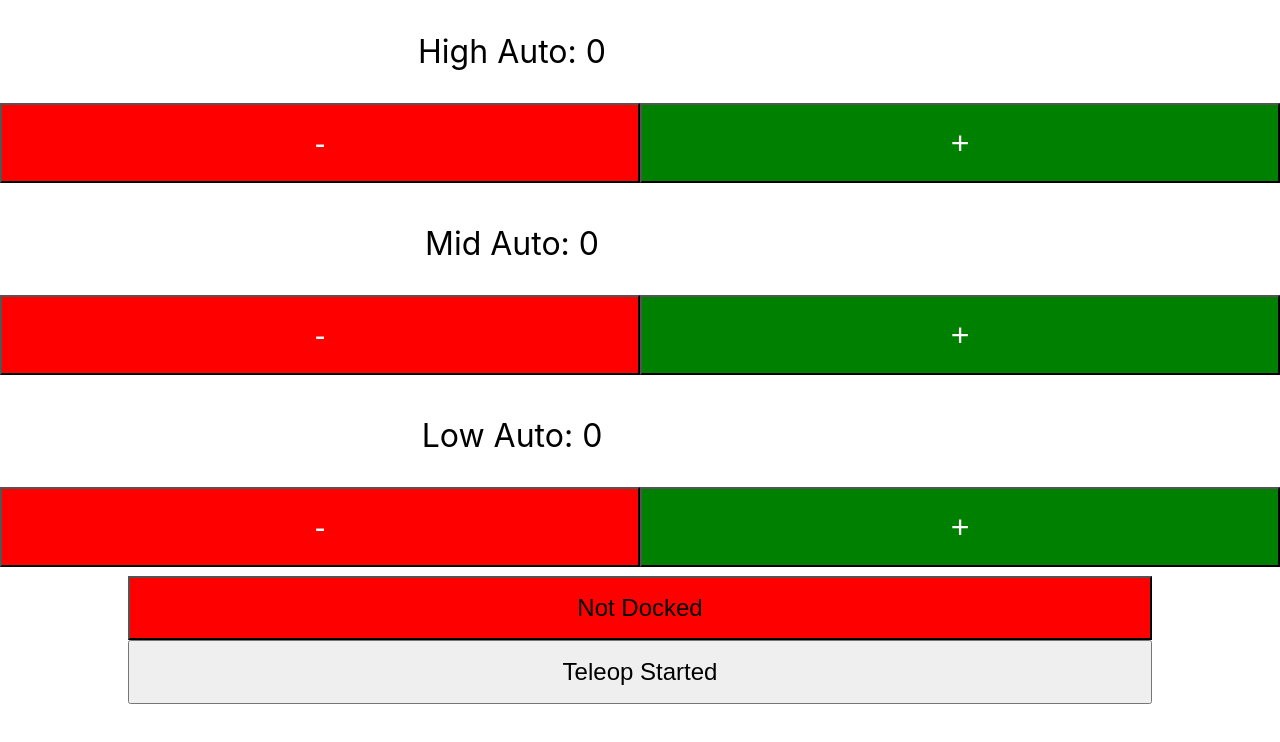
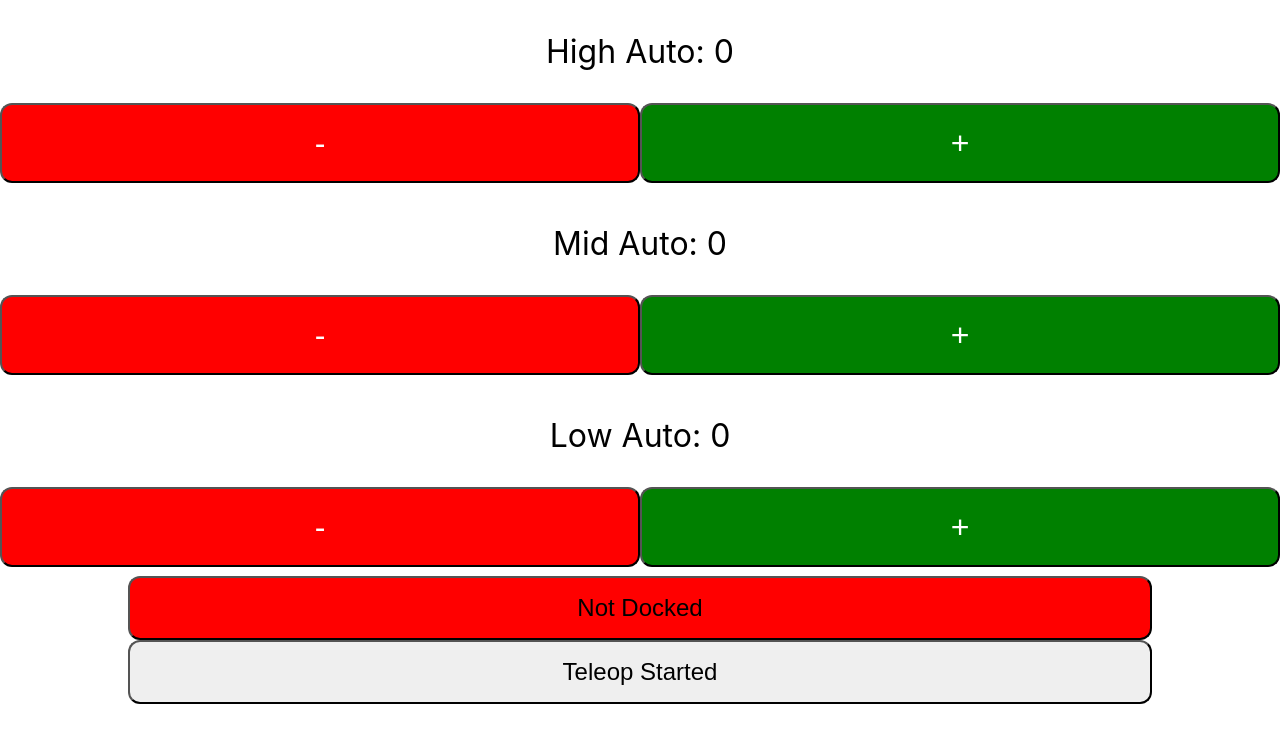
Before and after one commit to nerdherd/Nerd-Search, a React (Create React App) app: page /scouterInfo in a window 1280 px wide. Both pictures are taken after typing "Sample", "5", "5" into the empty fields and a click on the button "Submit". Shown: the top 742 px of the page. Built offline with nearby package versions, Linux system fonts and the light colour scheme.

Commit message:
Add minor styling changes

```diff
--- a/src/Forms/styles/scoreButton.css
+++ b/src/Forms/styles/scoreButton.css
@@ -22,4 +22,5 @@
 
 #scoreTypeLabel {
     font-size: 4vh;
+    width: 100%;
 }
--- a/src/Pages/styles/scoringPages.css
+++ b/src/Pages/styles/scoringPages.css
@@ -1,3 +1,7 @@
 .mainDiv {
     text-align: center;
 }
+
+button {
+    border-radius: 12px
+}
```
